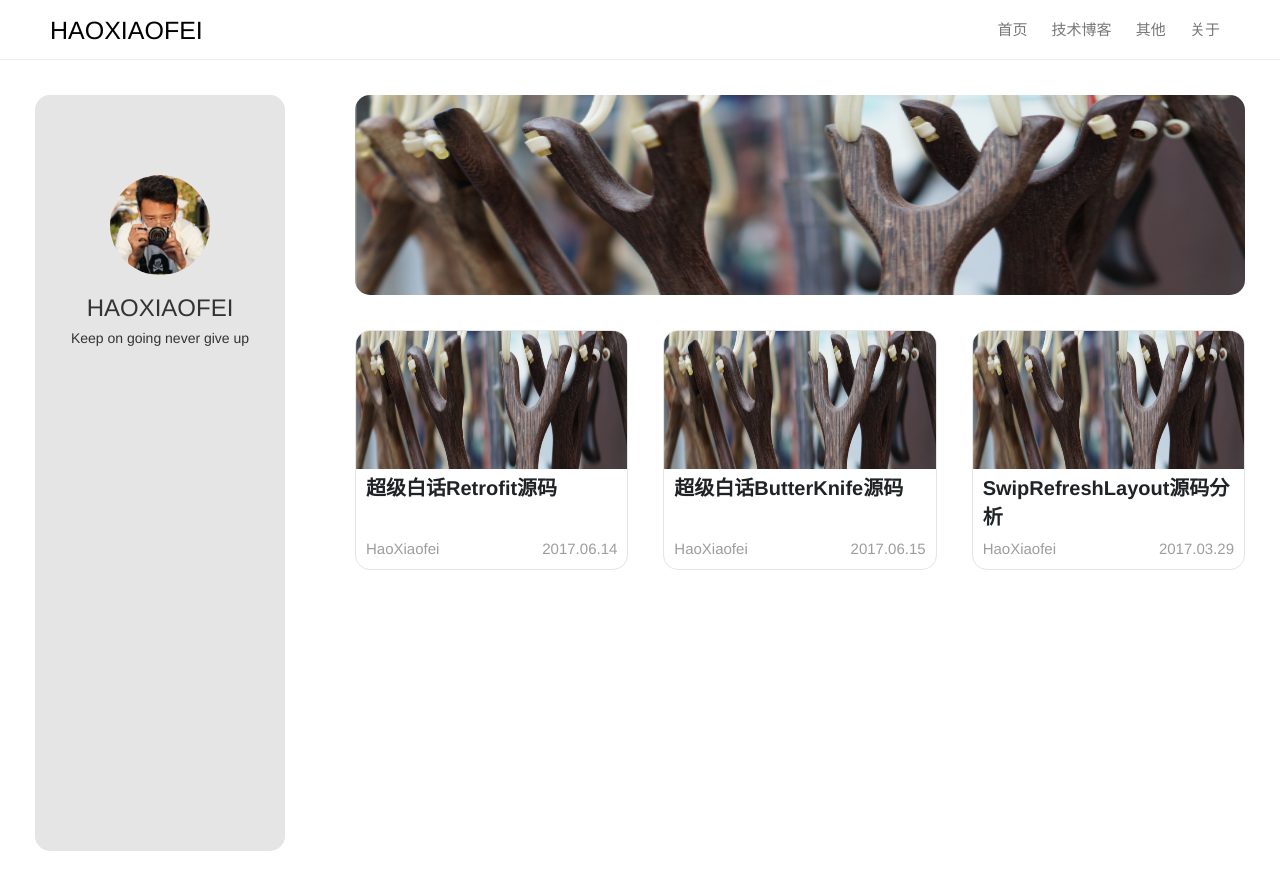
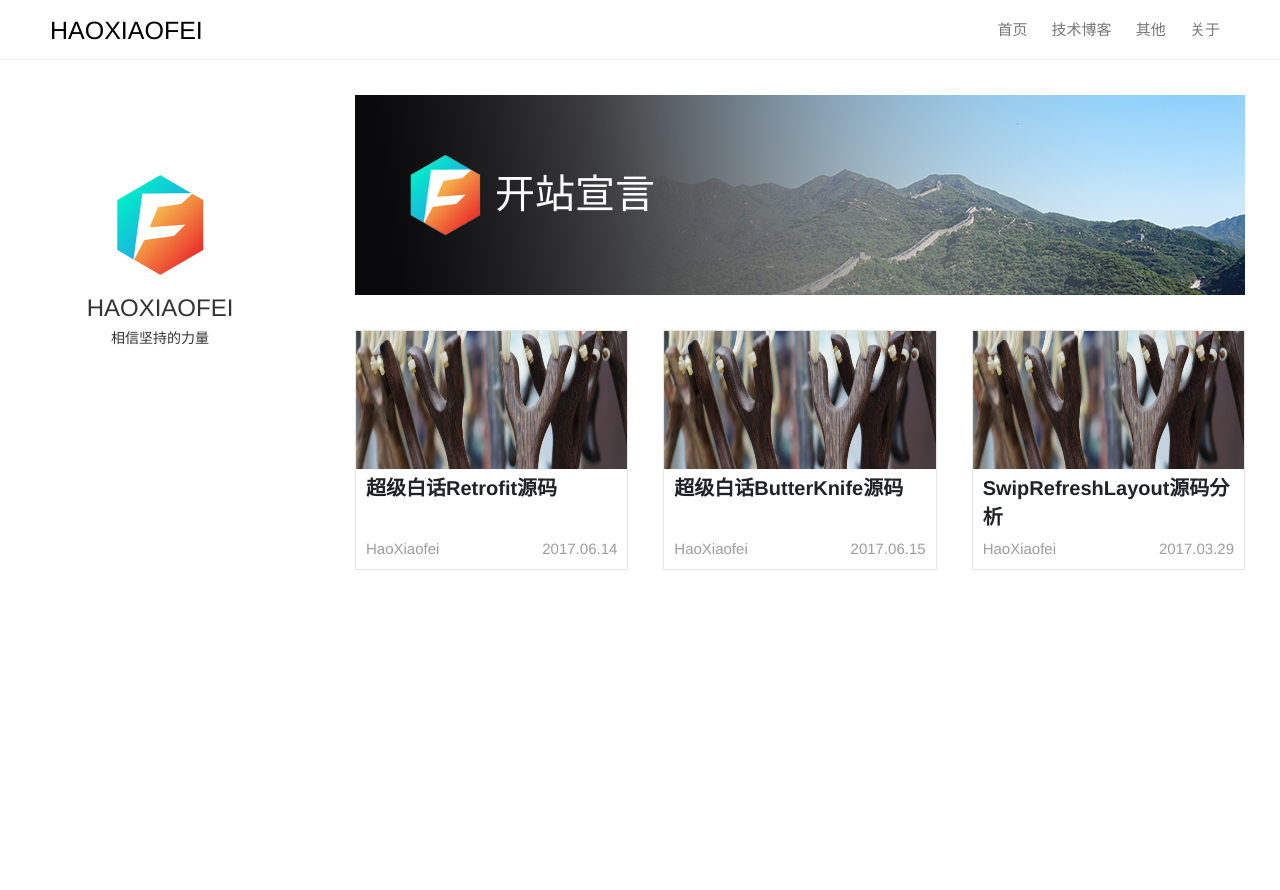
Before and after one commit to xiaofeihao/xiaofeihao.github.io, a Jekyll site: the page built from index.html, in a window 1280 px wide. Shown: the top 890 px of the page. Built offline with Jekyll 4.4.1, drawn with Linux system fonts in a browser that asks for light colours; nearby versions of some CDN libraries; the list of posts is cut into pages by our own code.

Commit message:
UI更新

```diff
--- a/_data/first-recommend.yml
+++ b/_data/first-recommend.yml
@@ -1,3 +1,4 @@
-- img: /images/head.png
-  title: 首页头图推荐位
+- img: /images/outline/head_img.png
+  title: 开站宣言
   href: /awesome/
+  logo: /images/logo100.png
--- a/_includes/left-content.html
+++ b/_includes/left-content.html
@@ -1,5 +1,5 @@
 <div class="site-info">
-    <img class="avatar" src="/images/avatar.png" width="100" height="100"/>
+    <img class="avatar" src="/images/logo200.png" width="100" height="100"/>
 
     <h3>{{ site.title }}</h3>
 
--- a/_layouts/vertical-base.html
+++ b/_layouts/vertical-base.html
@@ -4,7 +4,7 @@ layout: default
 
 <div class="vertical-base-container">
     <div class="top-block">
-        <img class="about-logo" src="/images/logo.png">
+        <img class="about-logo" src="/images/logo200.png">
         <h2>{{ site.title }}</h2>
     </div>
 
--- a/css/hxf-custom.css
+++ b/css/hxf-custom.css
@@ -43,7 +43,7 @@
     color: green;
 }
 
-@media (max-width: 768px){
+@media (max-width: 768px) {
     .nav-directory {
         display: none;
     }
@@ -79,9 +79,7 @@
 
 .site-info {
     margin: 35px;
-    border-radius: 15px;
     height: 90%;
-    background: #e5e5e5;
     text-align: center;
 }
 
@@ -102,9 +100,28 @@
 
 .home-first-recommend {
     height: 200px;
-    background: #777777;
-    border-radius: 15px;
     overflow: hidden;
+    background-size: cover;
+}
+
+.home-first-recommend-title-div {
+    display: flex;
+    height: 100%;
+    align-items: center;
+    padding-left: 50px;
+}
+
+.home-first-recommend-title {
+    display: inline-block;
+    font-size: 40px;
+    color: white;
+    margin-left: 10px;
+}
+
+.home-first-recommend-logo {
+    display: inline-block;
+    width: 80px;
+    height: 80px;
 }
 
 .recommend-table {
@@ -118,7 +135,6 @@
 
 .recommend-item {
     height: 240px;
-    border-radius: 15px;
     overflow: hidden;
     border: 1px solid #e5e5e5;
     position: relative;
@@ -128,7 +144,7 @@
     height: 58%;
 }
 
-@media (max-width: 1000px) and (min-width: 863px){
+@media (max-width: 1000px) and (min-width: 863px) {
     .recommend-table {
         grid-template-columns: repeat(2, 1fr);
     }
@@ -138,9 +154,11 @@
     .block-left {
         display: none;
     }
+
     .recommend-table {
         grid-template-columns: repeat(2, 1fr);
     }
+
     .block-right {
         width: 100%;
     }
@@ -150,6 +168,7 @@
     .recommend-table {
         display: block;
     }
+
     .recommend-item {
         margin-bottom: 35px;
     }
@@ -315,7 +334,7 @@
     text-align: center;
     padding-top: 50px;
     background-image: url("/images/head.png");
-    background-size:cover;
+    background-size: cover;
 }
 
 .bottom-block {
@@ -337,11 +356,13 @@
         width: 550px;
     }
 }
+
 @media (min-width: 992px) {
     .vertical-base-container {
         width: 800px;
     }
 }
+
 @media (min-width: 1200px) {
     .vertical-base-container {
         width: 900px;
@@ -349,7 +370,7 @@
 }
 
 /* 控制博文内的图片大小 */
-.post-container img{
+.post-container img {
     display: block;
     max-width: 100%;
     height: auto;
--- a/index.html
+++ b/index.html
@@ -1,15 +1,21 @@
 ---
 layout: base
 title: 首页
-description: "Keep on going never give up"
+description: "相信坚持的力量"
 ---
 
 <div class="recommend-content">
 
     {% for firstRecommend in site.data.first-recommend%}
     <a href="{{ firstRecommend.href }}" title="{{ firstRecommend.title }}">
-        <div class="home-first-recommend">
-            <img src="{{ firstRecommend.img }}" width="100%" height="100%"/>
+        <div class="home-first-recommend"
+            style="background-image: url('{{ firstRecommend.img }}')">
+            <div class="home-first-recommend-title-div">
+                {% if firstRecommend.logo %}
+                <img class="home-first-recommend-logo" src="{{ firstRecommend.logo }}"/>
+                {% endif %}
+                <span class="home-first-recommend-title">{{ firstRecommend.title }}</span>
+            </div>
         </div>
     </a>
     {% endfor %}
```
Also changed, not shown: _posts/2019-02-23-awesome.md (+2 -2 lines), images/favicon.ico, images/logo.png, images/logo100.png (added), images/logo200.png (added), images/logo50.png (added), images/outline/document_outline_xmind.png (renamed from images/document_outline_xmind.png), images/outline/head_img.png (added), 1 other file.
